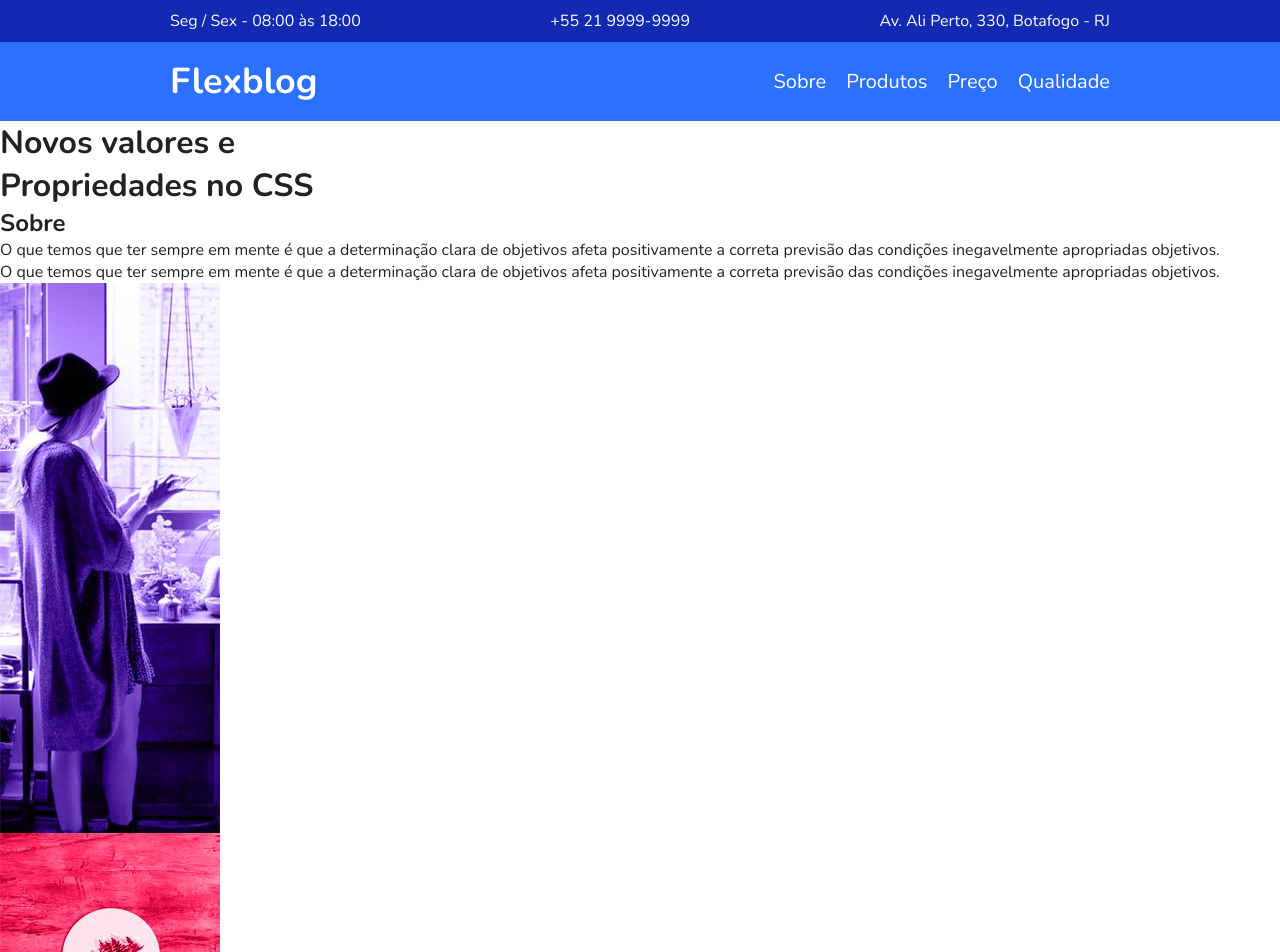
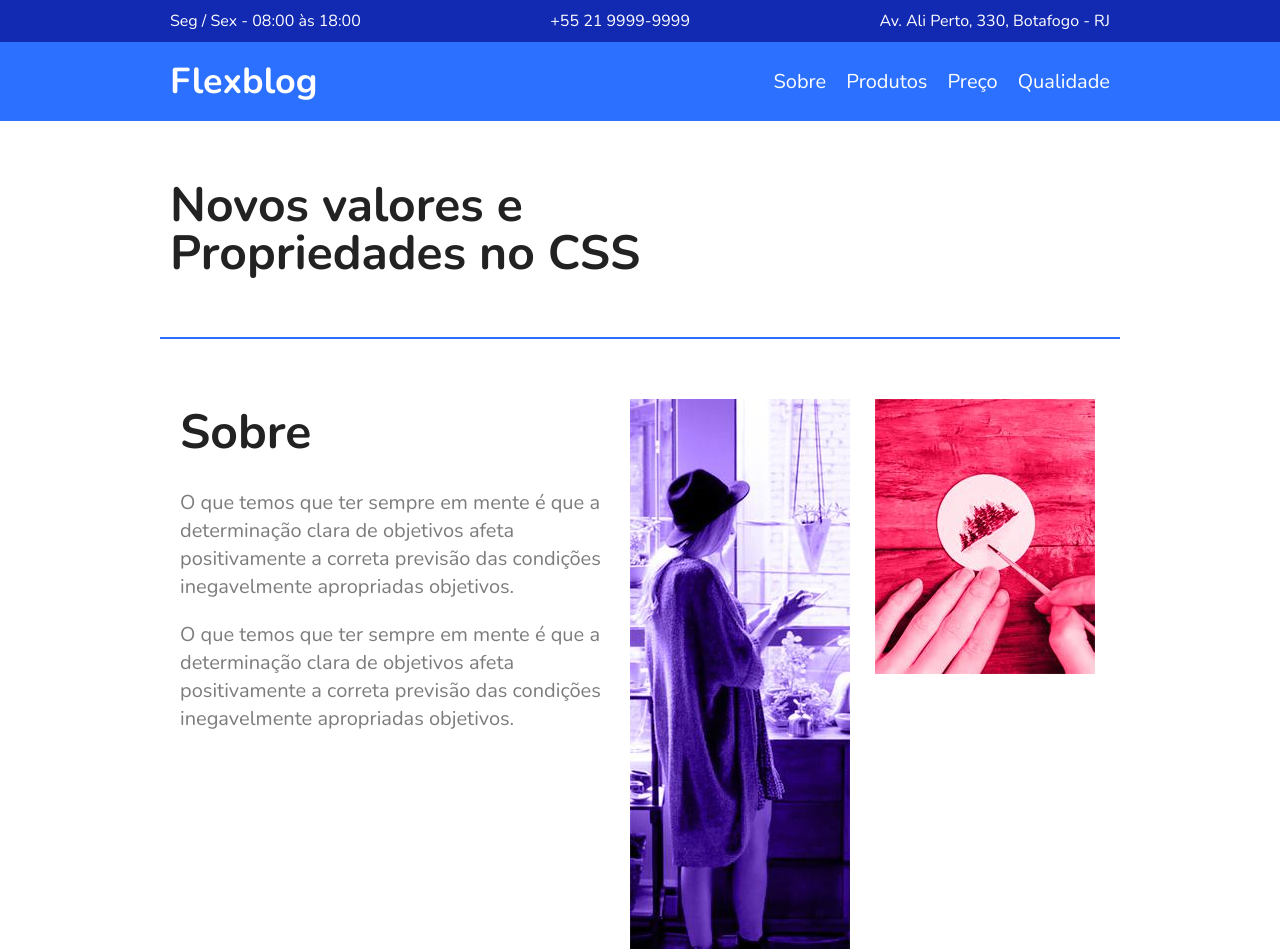
Before and after one commit to carolfranca0310/FlexBlog, a plain HTML site: page index.html in a window 1280 px wide. Shown: the top 952 px of the page. Drawn offline with nearby package versions, Linux system fonts and the light colour scheme.

Commit message:
feat: estilizacao da section sobre

```diff
--- a/css/style.css
+++ b/css/style.css
@@ -94,3 +94,46 @@ img {
 .menu-nav a:hover {
     color: #122ab2;
 }
+
+/* Introducao */
+
+.introducao {
+   font-size: 3em;
+   line-height: 1;
+   max-width: 960px;
+   margin: 0 auto;
+   padding: 60px 10px;
+}
+
+/* Sobre */
+.sobre {
+    border-top: 2px solid #2c70ff;
+    border-bottom: 2px solid #2c70ff;
+    max-width: 960px;
+    margin: 0 auto;
+    padding: 60px 10px;
+    display: flex;
+    flex-wrap: wrap;
+}
+
+.sobre-info {
+    flex: 2 1 300px;
+    margin: 0 10px;
+}
+
+.sobre-info h1 {
+    font-size: 3em;
+    margin-bottom: .5em;
+}
+
+.sobre-info p{
+    font-size: 1.25em;
+    line-height: 1.4;
+    margin-bottom: 1em;
+    color: #7c7c7c;
+}
+
+.sobre-img {
+    flex: 1 1 160px;
+    margin: 0 10px;
+}
--- a/index.html
+++ b/index.html
@@ -44,6 +44,8 @@
         </div>
         <div class="sobre-img">
             <img src="img/sobre1.jpg" alt="Sobre 1">
+        </div>
+        <div class="sobre-img">
             <img src="img/sobre2.jpg" alt="Sobre 2">
         </div>
     </section>
```
